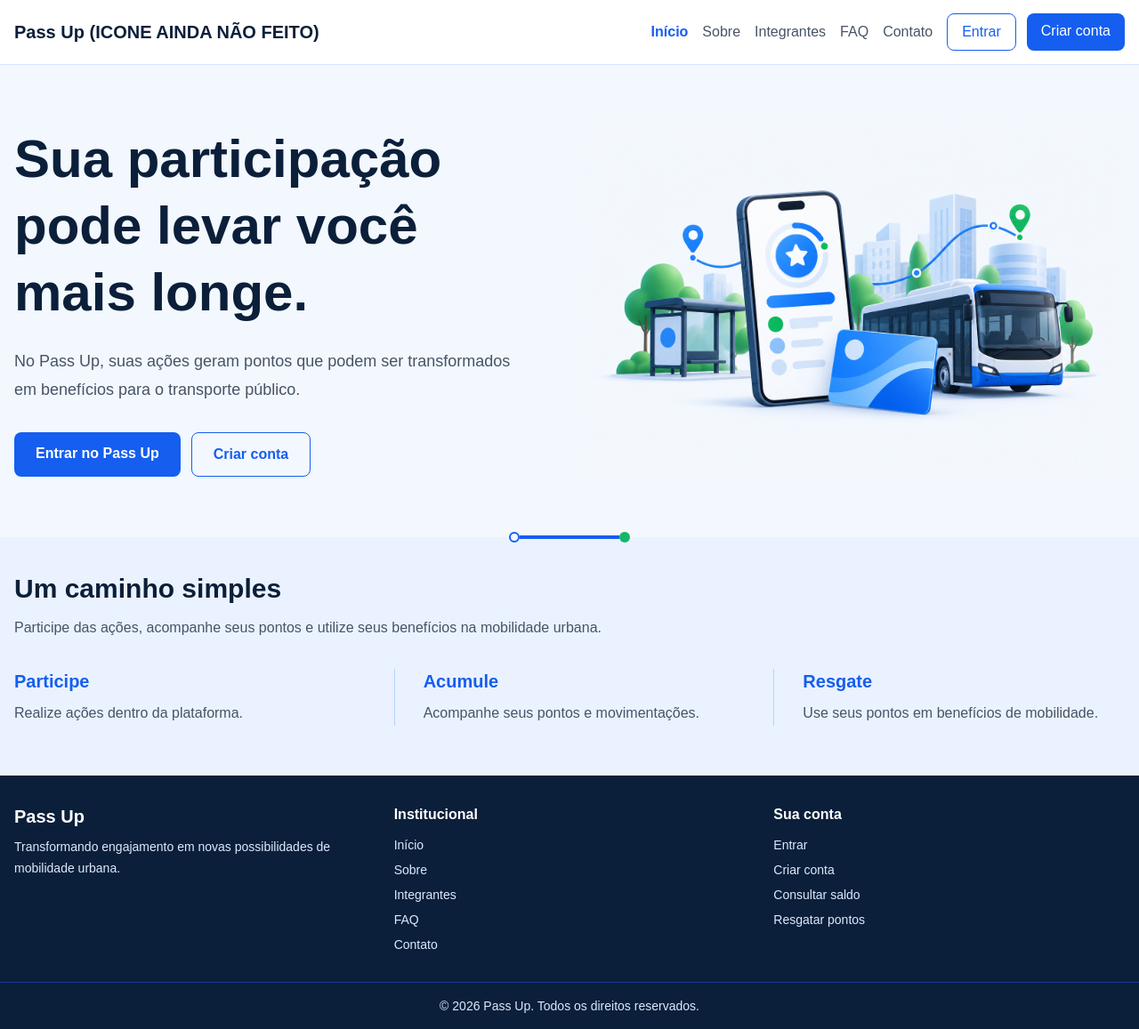
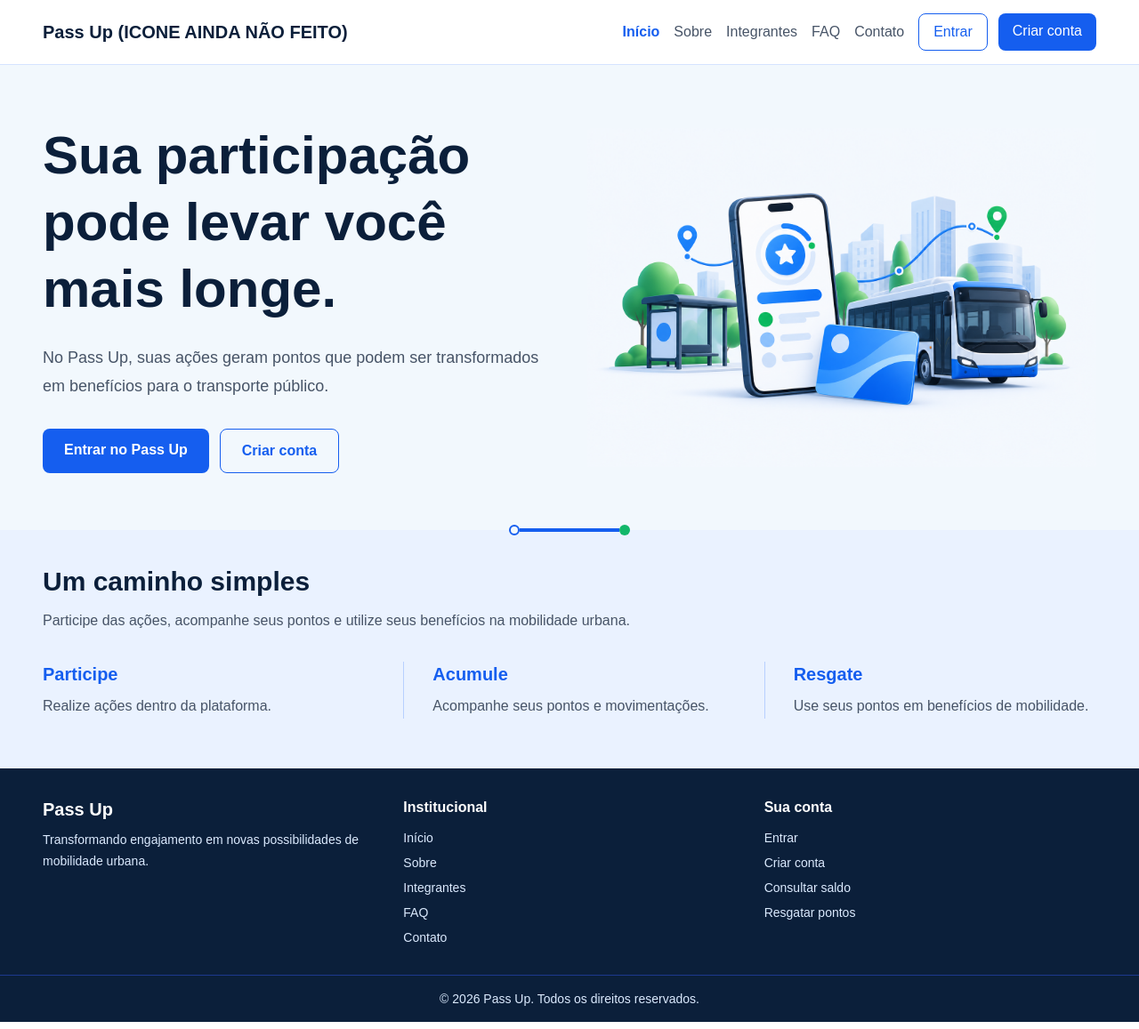
Before and after one commit to pivattidev/passup, a React (Vite) app: page / in a window 1280 px wide. Shown: the whole page at 89% size. Built offline with nearby package versions, Linux system fonts and the light colour scheme.

Commit message:
fix: Ajuste dos conteúdos na página

```diff
--- a/src/components/Cabecalho/index.tsx
+++ b/src/components/Cabecalho/index.tsx
@@ -21,7 +21,7 @@ export default function Cabecalho() {
   return (
     <header className="relative border-b border-[#D6E4FF] bg-white">
       <nav
-        className="mx-auto flex min-h-18 max-w-7xl items-center justify-between px-4"
+        className="mx-auto flex min-h-18 max-w-[1600px] items-center justify-between px-6 min-[768px]:px-8 min-[992px]:px-12"
         aria-label="Navegação principal"
       >
         <Link
--- a/src/components/Rodape/index.tsx
+++ b/src/components/Rodape/index.tsx
@@ -3,7 +3,7 @@ import { Link } from 'react-router-dom'
 export default function Rodape() {
   return (
     <footer className="bg-[#0B1F3A] text-blue-100">
-      <div className="mx-auto grid max-w-7xl grid-cols-2 gap-8 px-4 py-8 min-[768px]:grid-cols-3">
+      <div className="mx-auto grid max-w-[1600px] grid-cols-2 gap-8 px-6 py-8 min-[768px]:grid-cols-3 min-[768px]:px-8 min-[992px]:px-12">
         <div className="col-span-2 min-[768px]:col-span-1">
           <Link to="/" className="text-xl font-bold text-white">
             Pass Up
@@ -83,7 +83,7 @@ export default function Rodape() {
       </div>
 
       <div className="border-t border-blue-900">
-        <p className="mx-auto max-w-7xl px-4 py-4 text-center text-sm">
+        <p className="mx-auto max-w-[1600px] px-6 py-4 text-center text-sm min-[768px]:px-8 min-[992px]:px-12">
           &copy; 2026 Pass Up. Todos os direitos reservados.
         </p>
       </div>
--- a/src/pages/Home/Home.tsx
+++ b/src/pages/Home/Home.tsx
@@ -4,7 +4,7 @@ export default function Home() {
   return (
     <main className="text-[#0B1F3A]">
       <section className="bg-[#F2F8FD]">
-        <div className="mx-auto grid max-w-7xl items-center gap-10 px-4 py-14 min-[768px]:py-16 min-[992px]:grid-cols-2">
+        <div className="mx-auto grid max-w-[1600px] items-center gap-10 px-6 py-14 min-[768px]:px-8 min-[768px]:py-16 min-[992px]:grid-cols-2 min-[992px]:px-12">
           <div>
             <h1 className="max-w-2xl text-4xl leading-tight font-bold min-[768px]:text-5xl min-[992px]:text-6xl">
               Sua participação pode levar você mais longe.
@@ -42,7 +42,7 @@ export default function Home() {
         </div>
       </section>
 
-      <section className="relative bg-[#EAF2FF] px-4 pt-10 pb-14">
+      <section className="relative bg-[#EAF2FF] px-6 pt-10 pb-14 min-[768px]:px-8 min-[992px]:px-12">
         <div
           className="absolute top-0 left-1/2 flex -translate-x-1/2 -translate-y-1/2 items-center"
           aria-hidden="true"
@@ -54,7 +54,7 @@ export default function Home() {
           <span className="h-3 w-3 rounded-full bg-[#12B76A]"></span>
         </div>
 
-        <div className="mx-auto max-w-7xl">
+        <div className="mx-auto max-w-[1600px]">
           <h2 className="text-3xl font-bold">
             Um caminho simples
           </h2>
```
